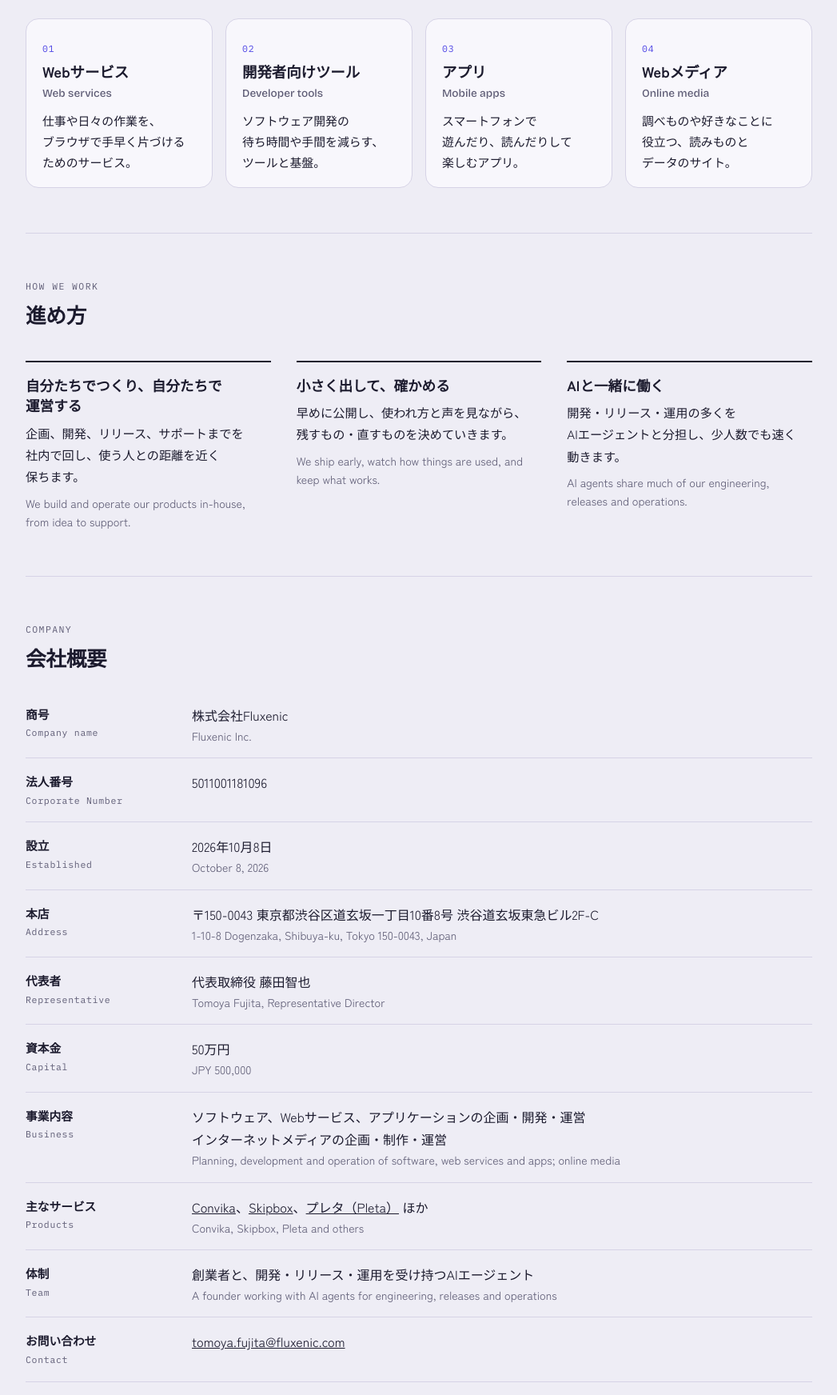
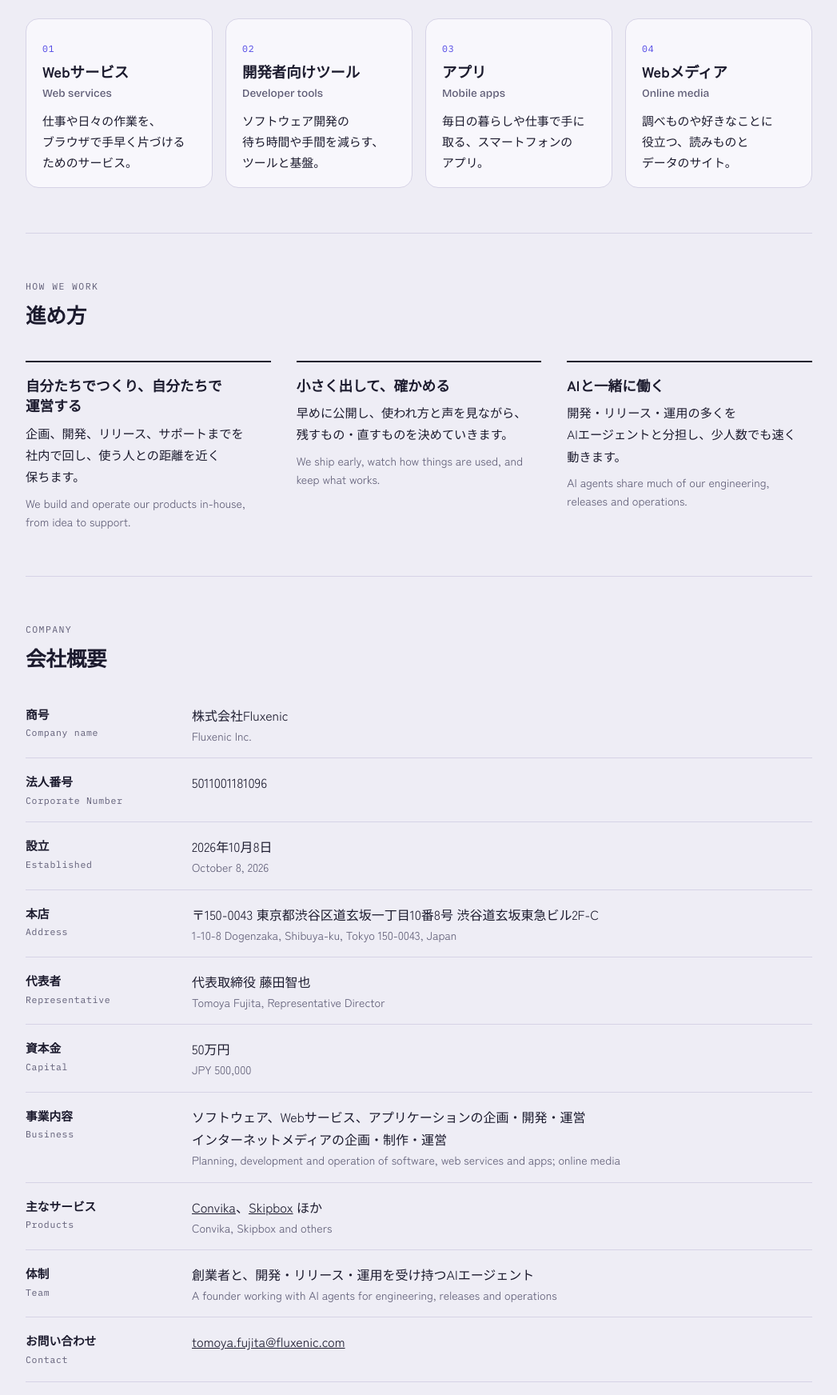
Before and after one commit to tomoyaf/fluxenic.com, a plain HTML site: page index.html in a window 1280 px wide. Shown: the part 940-2684 px from the top of the page at 80% size, without its empty margins (116-1163 px from the left). Drawn offline with nearby package versions, Linux system fonts and the light colour scheme.

Commit message:
会社サイトからプレタの名前とアイコンを外す
Co-Authored-By: Claude Opus 5.5 <noreply@anthropic.com>

```diff
--- a/index.html
+++ b/index.html
@@ -235,7 +235,7 @@ footer{border-top:1px solid var(--rule);padding:2rem 0 3rem;font-size:.82rem;col
           <span class="num">03</span>
           <h3>アプリ</h3>
           <p class="en-h">Mobile apps</p>
-          <p>スマートフォンで遊んだり、読んだりして楽しむアプリ。</p>
+          <p>毎日の暮らしや仕事で手に取る、スマートフォンのアプリ。</p>
         </li>
         <li>
           <span class="num">04</span>
@@ -283,7 +283,7 @@ footer{border-top:1px solid var(--rule);padding:2rem 0 3rem;font-size:.82rem;col
         <div><dt>代表者<span>Representative</span></dt><dd>代表取締役 藤田智也<span class="en">Tomoya Fujita, Representative Director</span></dd></div>
         <div><dt>資本金<span>Capital</span></dt><dd>50万円<span class="en">JPY 500,000</span></dd></div>
         <div><dt>事業内容<span>Business</span></dt><dd>ソフトウェア、Webサービス、アプリケーションの企画・開発・運営<br>インターネットメディアの企画・制作・運営<span class="en">Planning, development and operation of software, web services and apps; online media</span></dd></div>
-        <div><dt>主なサービス<span>Products</span></dt><dd><a href="https://convika.com/">Convika</a>、<a href="https://skipbox.dev/">Skipbox</a>、<a href="https://pleta-ai.com/">プレタ（Pleta）</a> ほか<span class="en">Convika, Skipbox, Pleta and others</span></dd></div>
+        <div><dt>主なサービス<span>Products</span></dt><dd><a href="https://convika.com/">Convika</a>、<a href="https://skipbox.dev/">Skipbox</a> ほか<span class="en">Convika, Skipbox and others</span></dd></div>
         <div><dt>体制<span>Team</span></dt><dd>創業者と、開発・リリース・運用を受け持つAIエージェント<span class="en">A founder working with AI agents for engineering, releases and operations</span></dd></div>
         <div><dt>お問い合わせ<span>Contact</span></dt><dd><a href="mailto:tomoya.fujita@fluxenic.com">tomoya.fujita@fluxenic.com</a></dd></div>
       </dl>
```
Also changed, not shown: pleta-icon.png (deleted).
